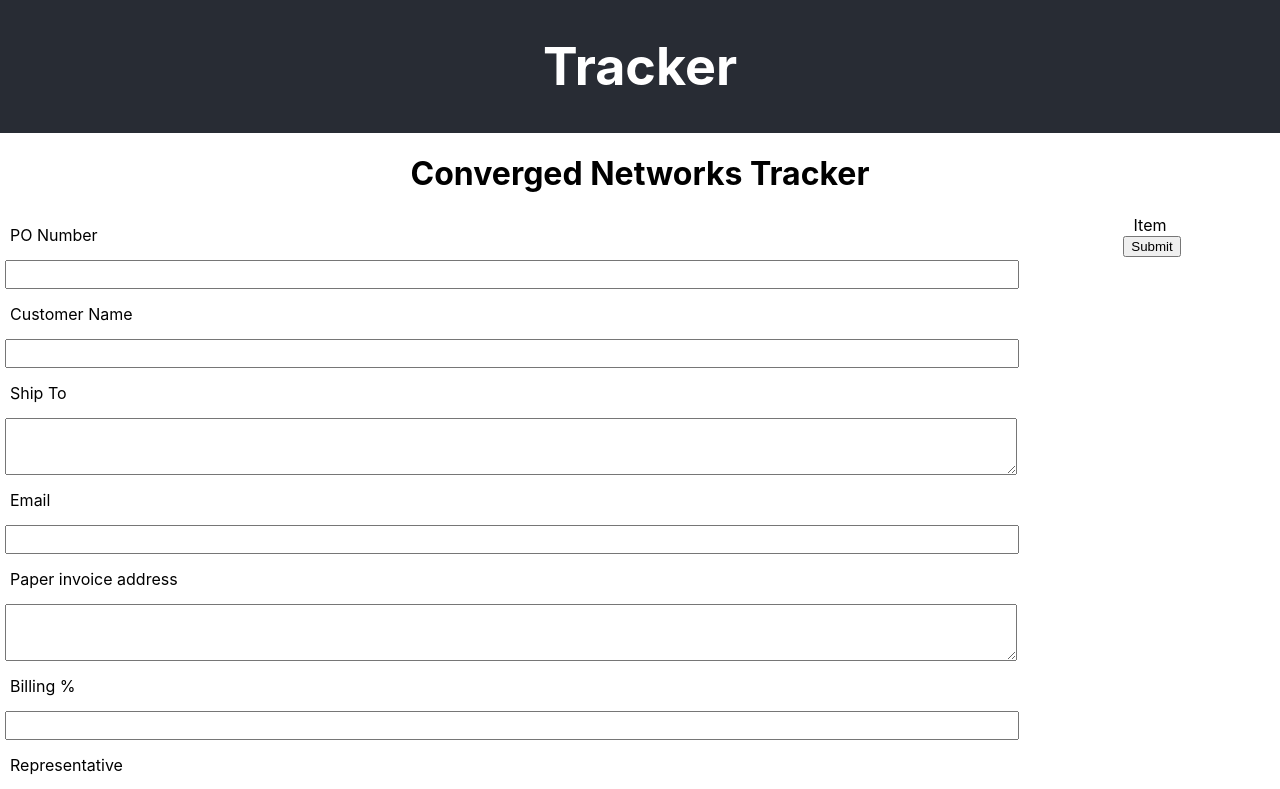
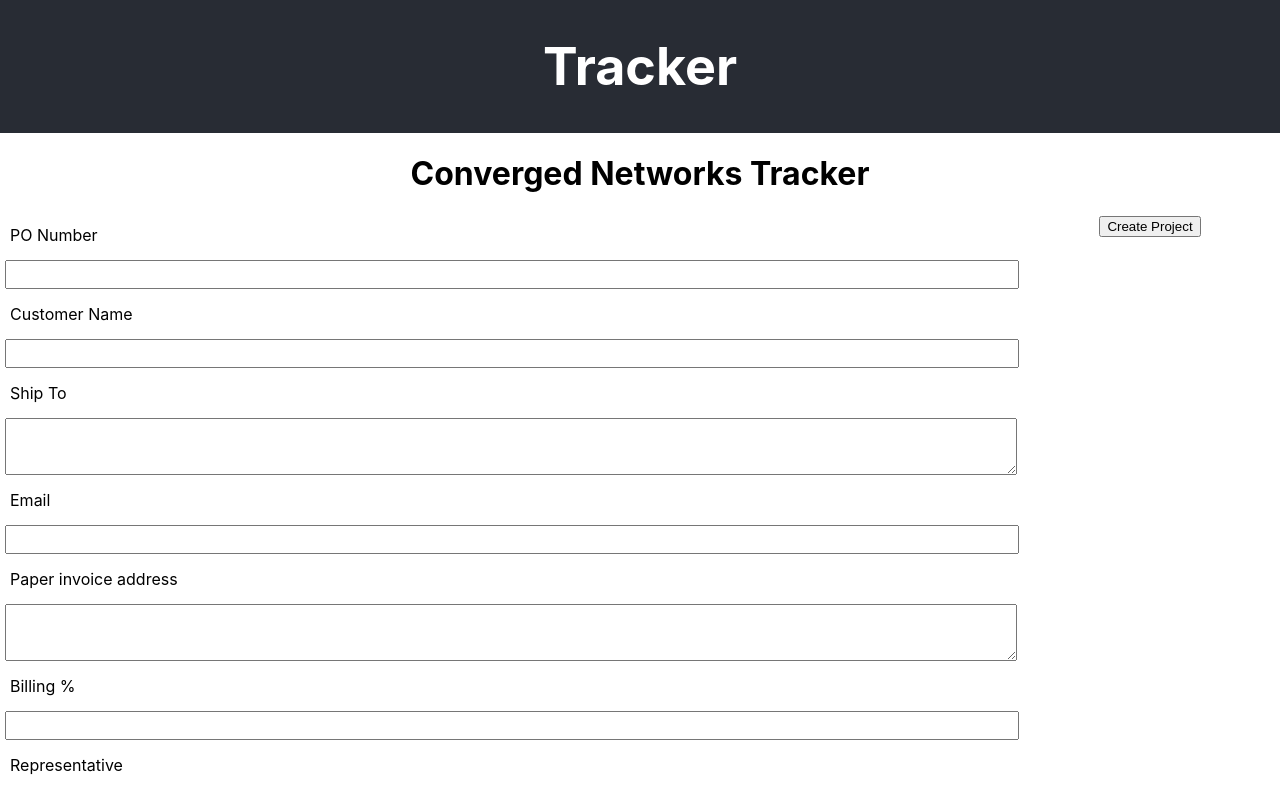
Before and after one commit to kevingduck/tracker-with-crud, a React (Create React App) app: page / in a window 1280 px wide. Shown: the top 789 px of the page. Built offline with nearby package versions, Linux system fonts and the light colour scheme.

Commit message:
update button

```diff
--- a/src/App.js
+++ b/src/App.js
@@ -57,7 +57,6 @@
               </div>
               <div class="item-form"></div>
               <div class="item-form">
-                <span>Item</span>
                 <div class="form-group ">
                   <label class="control-label " for="vendor">
                     Vendor
@@ -125,7 +124,7 @@
               </div>
               <div class="form-group">
                 <button class="btn btn-primary" onclick="myFunction()" name="submit" type="submit">
-                  Submit
+                  Create Project
                 </button>
               </div>
             </form>
```
